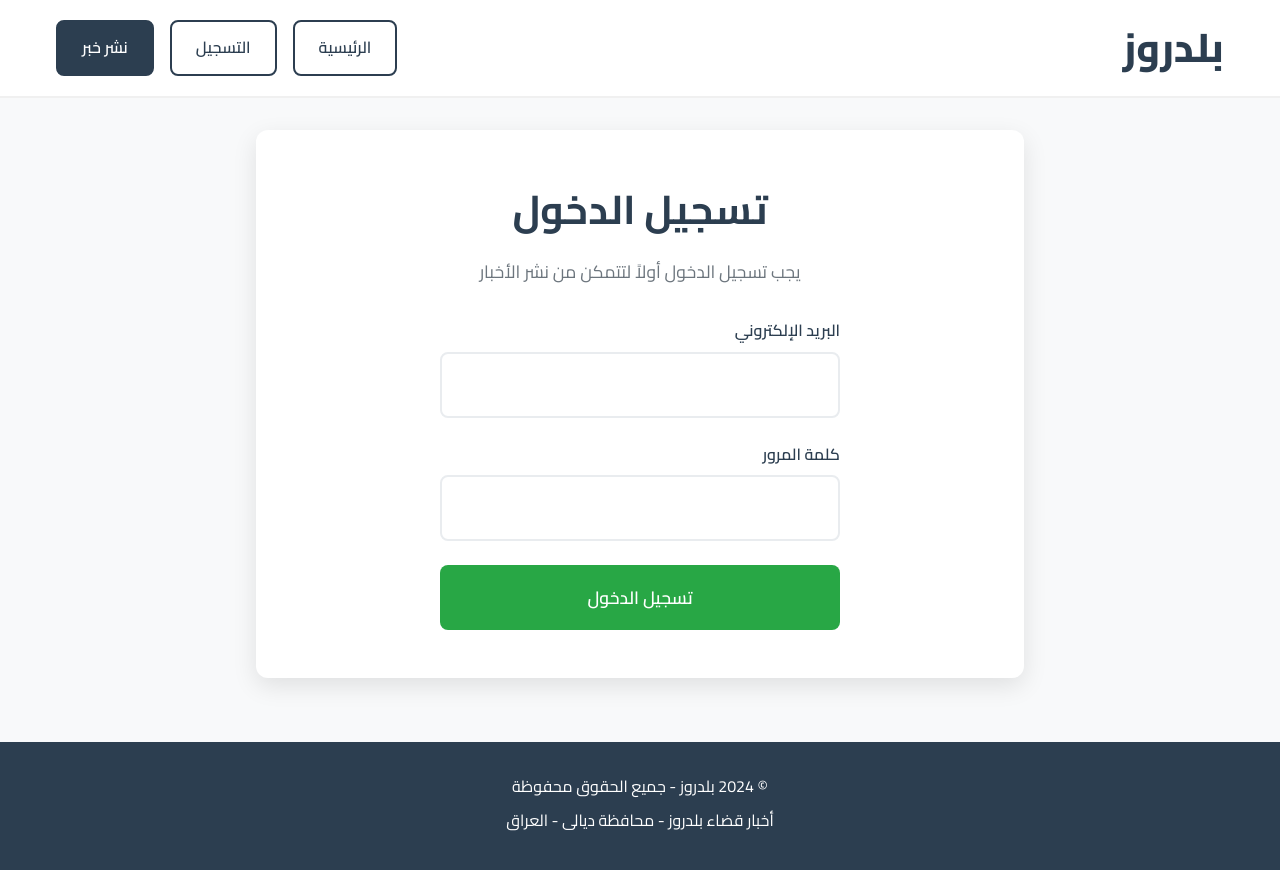
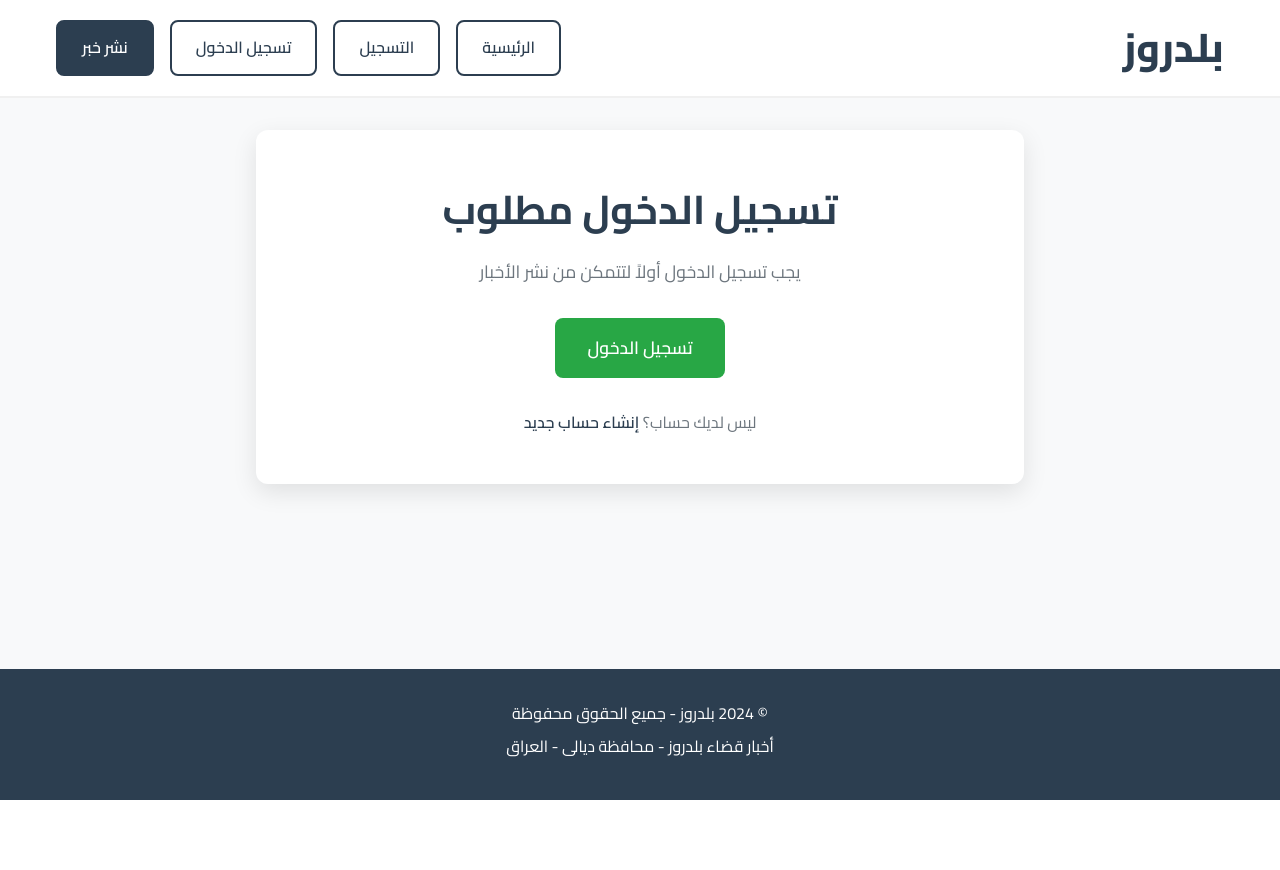
Before and after one commit to haswony/ab, a plain HTML site: page post-news.html in a window 1280 px wide. After the commit the page ends 800 px from the top, so only its background shows below. Drawn offline with Linux system fonts and the light colour scheme; no server answers.

Commit message:
Update post-news.html

```diff
--- a/post-news.html
+++ b/post-news.html
@@ -339,6 +339,7 @@
             <div class="nav-buttons">
                 <a href="index.html" class="btn btn-secondary">الرئيسية</a>
                 <a href="register.html" class="btn btn-secondary">التسجيل</a>
+                <a href="login.html" class="btn btn-secondary">تسجيل الدخول</a>
                 <a href="post-news.html" class="btn btn-primary">نشر خبر</a>
                 <button class="btn btn-danger hidden" onclick="logout()" id="logoutBtn">تسجيل الخروج</button>
             </div>
@@ -350,21 +351,15 @@
         <div class="container">
             <!-- Login Section -->
             <div id="loginSection" class="login-section">
-                <h1 class="login-title">تسجيل الدخول</h1>
+                <h1 class="login-title">تسجيل الدخول مطلوب</h1>
                 <p class="login-subtitle">يجب تسجيل الدخول أولاً لتتمكن من نشر الأخبار</p>
 
-                <form class="login-form" onsubmit="handleLogin(event)">
-                    <div class="form-group">
-                        <label for="loginEmail">البريد الإلكتروني</label>
-                        <input type="email" id="loginEmail" required>
-                    </div>
-                    <div class="form-group">
-                        <label for="loginPassword">كلمة المرور</label>
-                        <input type="password" id="loginPassword" required>
-                    </div>
-                    <button type="submit" class="submit-btn">تسجيل الدخول</button>
-                    <div id="loginMessage"></div>
-                </form>
+                <div style="text-align: center; margin-top: 2rem;">
+                    <a href="login.html" class="submit-btn" style="text-decoration: none; display: inline-block; margin-bottom: 1rem;">تسجيل الدخول</a>
+                    <p style="margin-top: 1rem; color: #6c757d;">
+                        ليس لديك حساب؟ <a href="register.html" style="color: #2c3e50; text-decoration: none; font-weight: 600;">إنشاء حساب جديد</a>
+                    </p>
+                </div>
             </div>
 
             <!-- Post Form Section -->
@@ -487,33 +482,7 @@
             document.getElementById('userName').textContent = user.displayName || user.email;
         }
 
-        async function handleLogin(event) {
-            event.preventDefault();
-            const email = document.getElementById('loginEmail').value;
-            const password = document.getElementById('loginPassword').value;
-            const messageDiv = document.getElementById('loginMessage');
-
-            try {
-                await window.signInWithEmailAndPassword(window.auth, email, password);
-                messageDiv.innerHTML = '<div class="message success">تم تسجيل الدخول بنجاح</div>';
-            } catch (error) {
-                let errorMessage = 'خطأ في البريد الإلكتروني أو كلمة المرور';
-
-                switch (error.code) {
-                    case 'auth/user-not-found':
-                        errorMessage = 'المستخدم غير موجود';
-                        break;
-                    case 'auth/wrong-password':
-                        errorMessage = 'كلمة المرور غير صحيحة';
-                        break;
-                    case 'auth/invalid-email':
-                        errorMessage = 'البريد الإلكتروني غير صحيح';
-                        break;
-                }
-
-                messageDiv.innerHTML = `<div class="message error">${errorMessage}</div>`;
-            }
-        }
+        // Login function removed - users are redirected to login.html page
 
         async function logout() {
             try {
```
